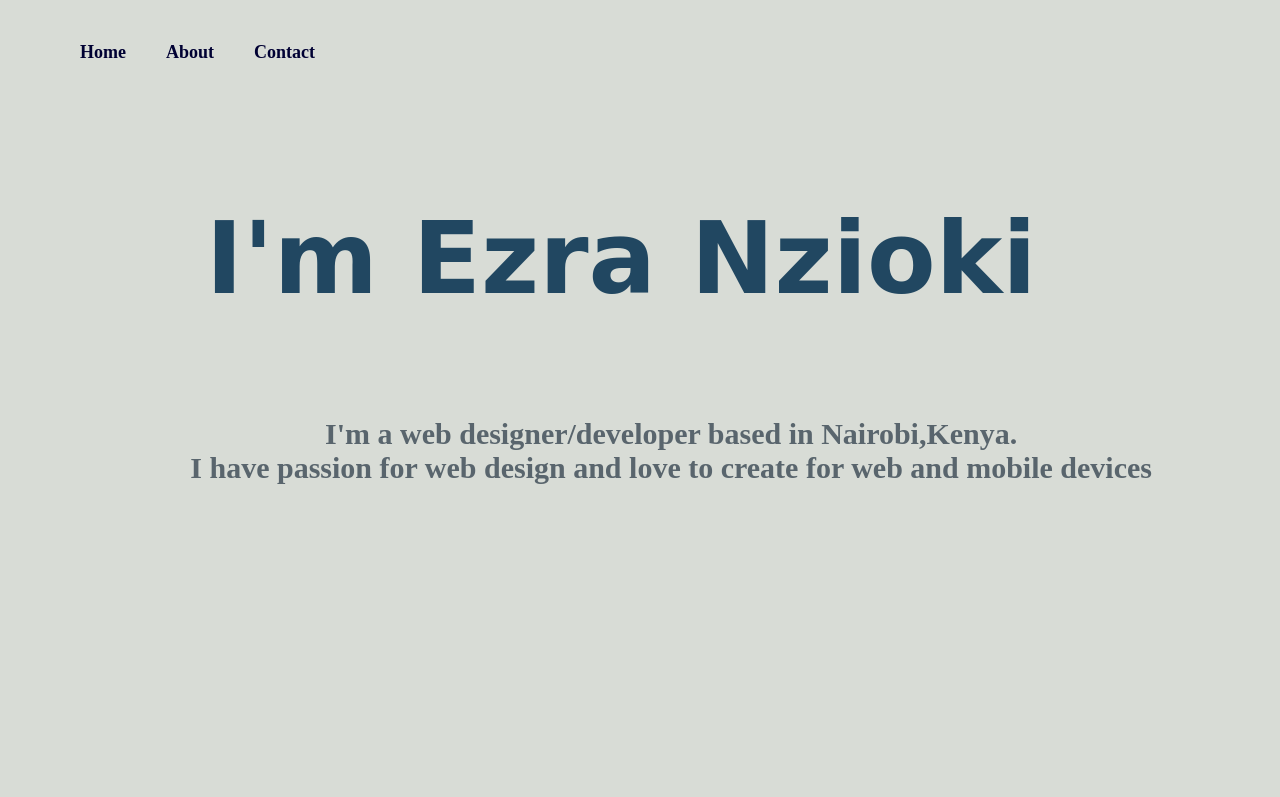
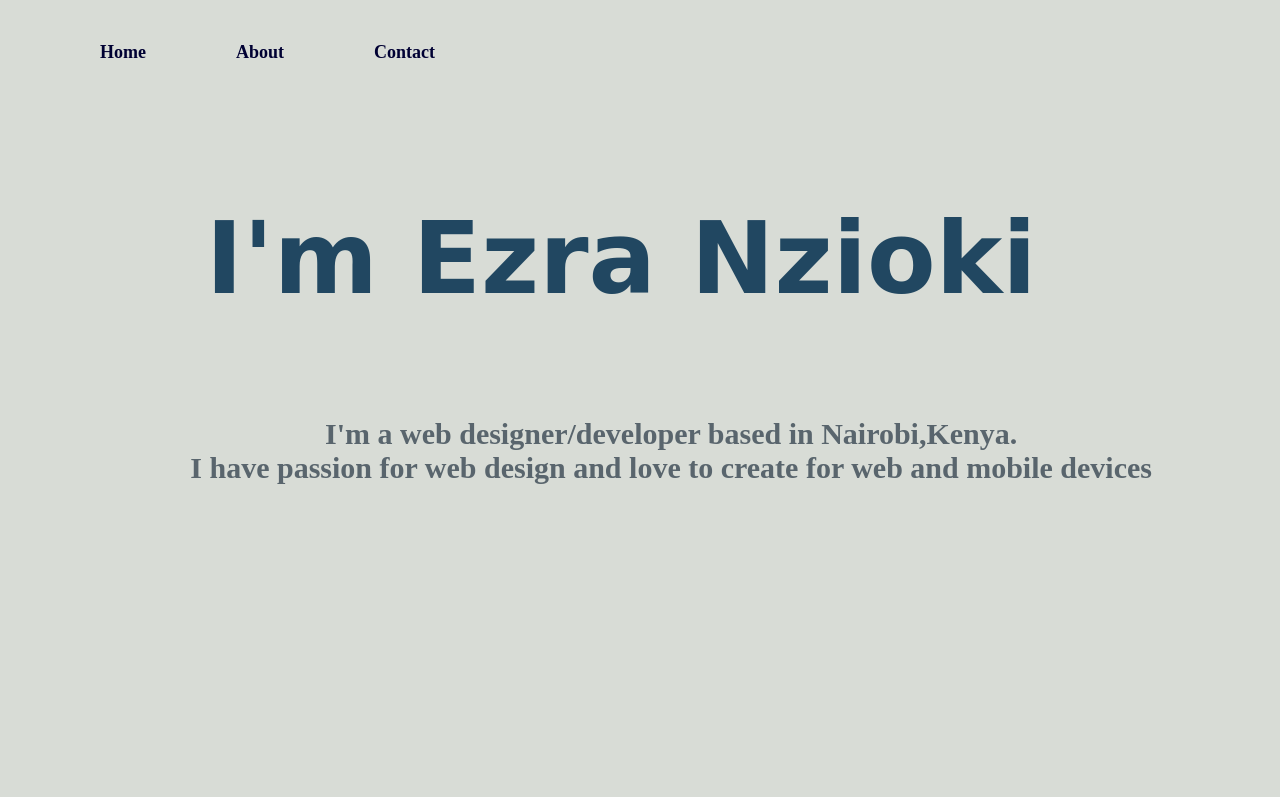
Before and after one commit to Ezra-nzioki/ezraportfolio.github.io, a plain HTML site: page index.html in a window 1280 px wide. Shown: the top 797 px of the page. Drawn offline with Linux system fonts and the light colour scheme.

Commit message:
Add files via upload

```diff
--- a/index.html
+++ b/index.html
@@ -16,7 +16,7 @@
         <header>
             <nav>
                 <ul>
-                    <li> <a href="#home">Home</a> </li>
+                    <li style="margin-left: 0;"> <a href="#home">Home</a> </li>
                     <li> <a href="#about">About</a> </li>
                     <li> <a href="#contact">Contact</a> </li>
                 </ul>
--- a/style.css
+++ b/style.css
@@ -20,7 +20,7 @@ header{
     display: flex;
     text-align: center;
     margin-left: 50px;
-    padding-left: 30px;
+
     padding-top: 42px;
 }
 
@@ -30,6 +30,7 @@ header nav ul{
 }
 header nav ul li{
    margin-right: 40px;
+   padding-left: 50px;
 }
 header nav ul li a{
     color: #000133;
@@ -102,7 +103,7 @@ header nav ul li a:hover{
     background-color: #6b7c85;
 }
 .contact-info{
-    padding-left: 90px  ;
+    padding-left: 80px  ;
     padding-top: 50px;
     color: #005249;
     text-align: center;
```
